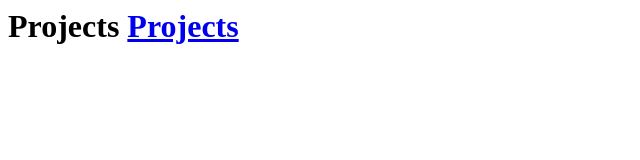
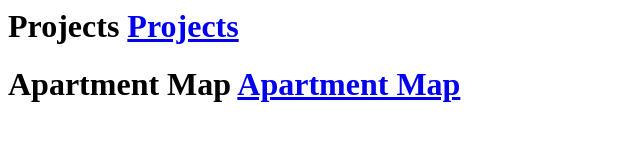
Before and after one commit to zachturn/zachturn.github.io, a plain HTML site: page index.html in a window 1280 px wide. Shown: the whole page, without its empty margins (0-640 px from the left). Drawn offline with Linux system fonts and the light colour scheme.

Commit message:
new link

```diff
--- a/index.html
+++ b/index.html
@@ -6,4 +6,7 @@
 <h1>Projects
     <a href="https://zachturn.github.io/Projects/">Projects</a>
 </h1>
+<h1>Apartment Map
+    <a href="https://zachturn.github.io/Projects/ApartmentMap/">Apartment Map</a>
+</h1>
 </body>
```
